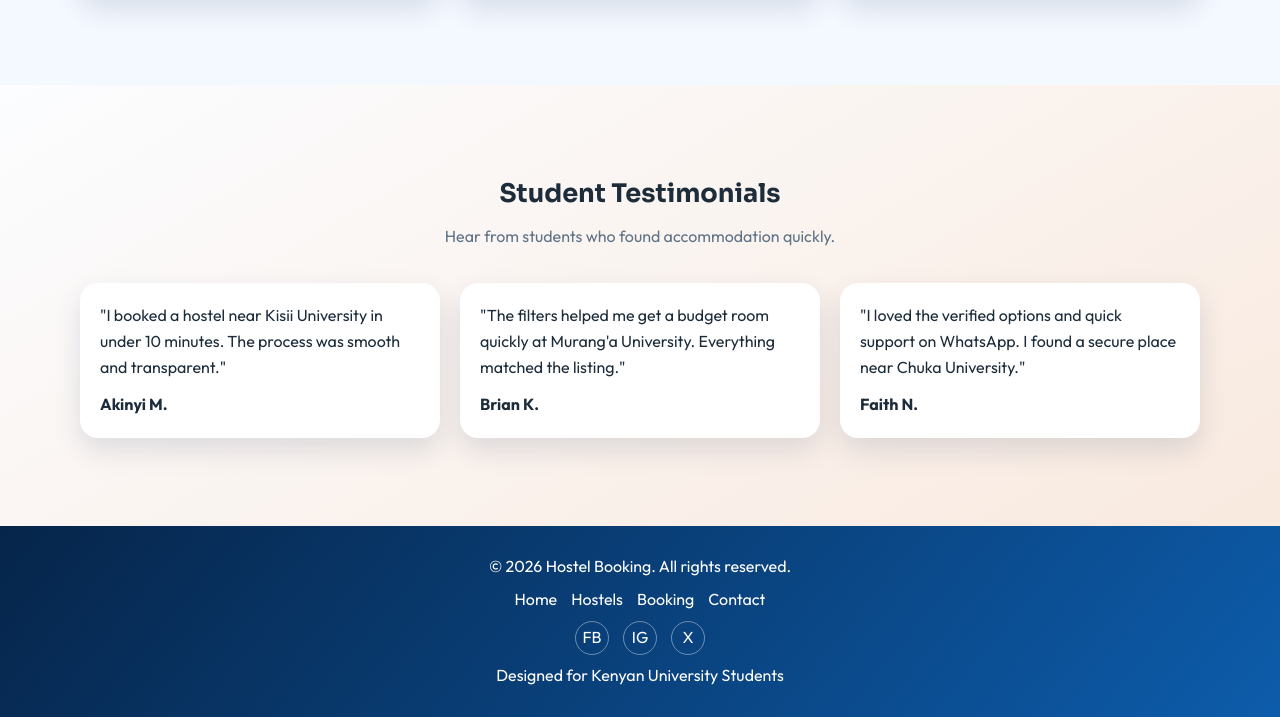
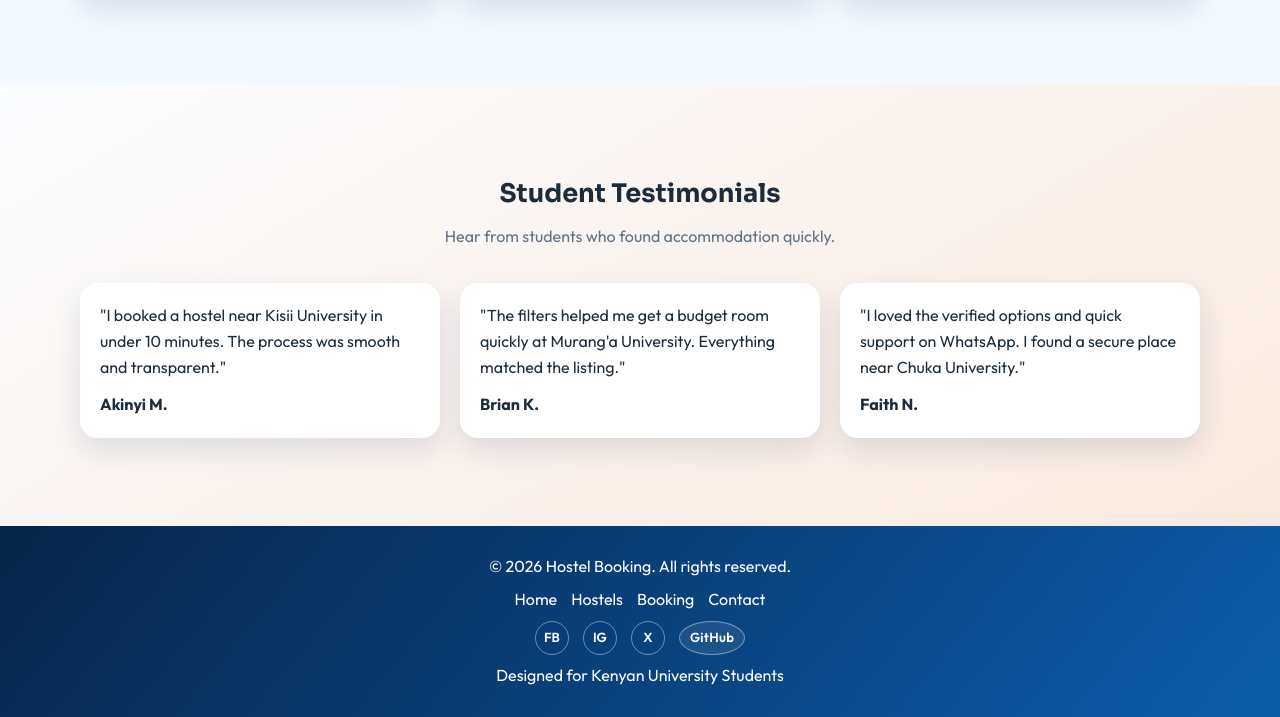
Before and after one commit to Antech-greyhat/HostelBooking, a website: page pages/index.html in a window 1280 px wide. Shown: the part 1182-1899 px from the top of the page. Drawn offline with Linux system fonts and the light colour scheme.

Commit message:
release HostelBooking V1.0

```diff
--- a/pages/index.html
+++ b/pages/index.html
@@ -123,6 +123,7 @@
         <span>FB</span>
         <span>IG</span>
         <span>X</span>
+        <a class="footer__social-link footer__social-link--github" href="https://github.com/Antech-greyhat" target="_blank" rel="noopener noreferrer" aria-label="GitHub">GitHub</a>
       </div>
       <p>Designed for Kenyan University Students</p>
     </div>
--- a/styles/style.css
+++ b/styles/style.css
@@ -592,14 +592,52 @@ textarea:focus {
   flex-wrap: wrap;
 }
 
-.footer__social span {
+.footer__social span,
+.footer__social a {
   display: inline-flex;
   align-items: center;
   justify-content: center;
-  width: 34px;
+  min-width: 34px;
   height: 34px;
   border: 1px solid rgba(255, 255, 255, 0.4);
   border-radius: 50%;
+  padding: 0 10px;
+  font-size: 0.82rem;
+  font-weight: 600;
+  line-height: 1;
+}
+
+.footer__social a {
+  background: rgba(255, 255, 255, 0.08);
+  transition: background-color 0.2s ease, color 0.2s ease, transform 0.2s ease, border-color 0.2s ease;
+}
+
+.footer__social span {
+  width: 34px;
+  padding: 0;
+}
+
+.footer__social-link--github {
+  min-width: 0;
+  width: auto;
+  border-radius: 999px;
+  padding: 0 14px;
+  letter-spacing: 0.02em;
+  background: rgba(255, 255, 255, 0.08);
+  box-shadow: inset 0 0 0 1px rgba(255, 255, 255, 0.02);
+}
+
+.footer__social a:hover,
+.footer__social a:focus-visible {
+  background: #ffffff;
+  color: #0d5cab;
+  border-color: #ffffff;
+  transform: translateY(-1px);
+}
+
+.footer__social-link--github:hover,
+.footer__social-link--github:focus-visible {
+  color: #06254a;
 }
 
 .back-to-top {
```
Also changed, not shown: pages/booking.html (+1 -0 lines), pages/contact.html (+1 -0 lines), pages/hostels.html (+1 -0 lines), pages/universities.html (+1 -0 lines).
